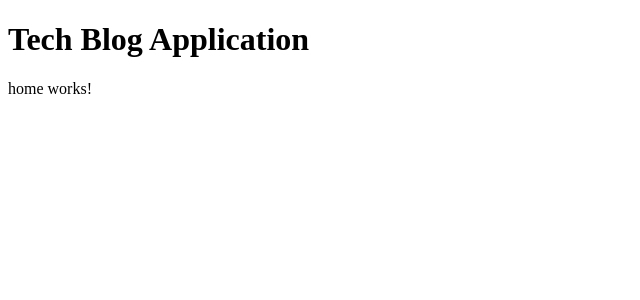
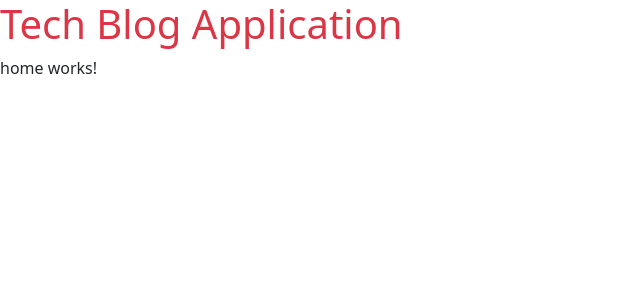
Before and after one commit to sahil556/Online-Blogging-System, an Angular app in the folder tech-blog-app/: page / in a window 1280 px wide. Shown: the top 300 px of the page, without its empty margins (0-640 px from the left). Built offline with nearby package versions, Linux system fonts and the light colour scheme.

Commit message:
Bootstrap is added and imported in application.

```diff
--- a/tech-blog-app/angular.json
+++ b/tech-blog-app/angular.json
@@ -25,7 +25,8 @@
               "src/assets"
             ],
             "styles": [
-              "src/styles.css"
+              "src/styles.css",
+              "node_modules/bootstrap/dist/css/bootstrap.min.css"
             ],
             "scripts": []
           },
--- a/tech-blog-app/package.json
+++ b/tech-blog-app/package.json
@@ -18,6 +18,7 @@
     "@angular/platform-browser": "^16.1.0",
     "@angular/platform-browser-dynamic": "^16.1.0",
     "@angular/router": "^16.1.0",
+    "bootstrap": "^5.3.2",
     "rxjs": "~7.8.0",
     "tslib": "^2.3.0",
     "zone.js": "~0.13.0"
--- a/tech-blog-app/src/app/app.component.html
+++ b/tech-blog-app/src/app/app.component.html
@@ -1,2 +1,2 @@
-<h1>Tech Blog Application</h1>
+<h1 class="text-danger">Tech Blog Application</h1>
 <router-outlet></router-outlet>
--- a/tech-blog-app/src/index.html
+++ b/tech-blog-app/src/index.html
@@ -6,6 +6,7 @@
   <base href="/">
   <meta name="viewport" content="width=device-width, initial-scale=1">
   <link rel="icon" type="image/x-icon" href="favicon.ico">
+  <!-- <link rel="stylesheet" href="node_modules/bootstrap/dist/css/bootstrap.min.css"> -->
 </head>
 <body>
   <app-root></app-root>
--- a/tech-blog-app/src/styles.css
+++ b/tech-blog-app/src/styles.css
@@ -1 +1,3 @@
 /* You can add global styles to this file, and also import other style files */
+
+/* @import '~bootstrap/dist/css/bootstrap.min.css' */
```
Also changed, not shown: 1 other file (tests, documents, lock files or other folders).
